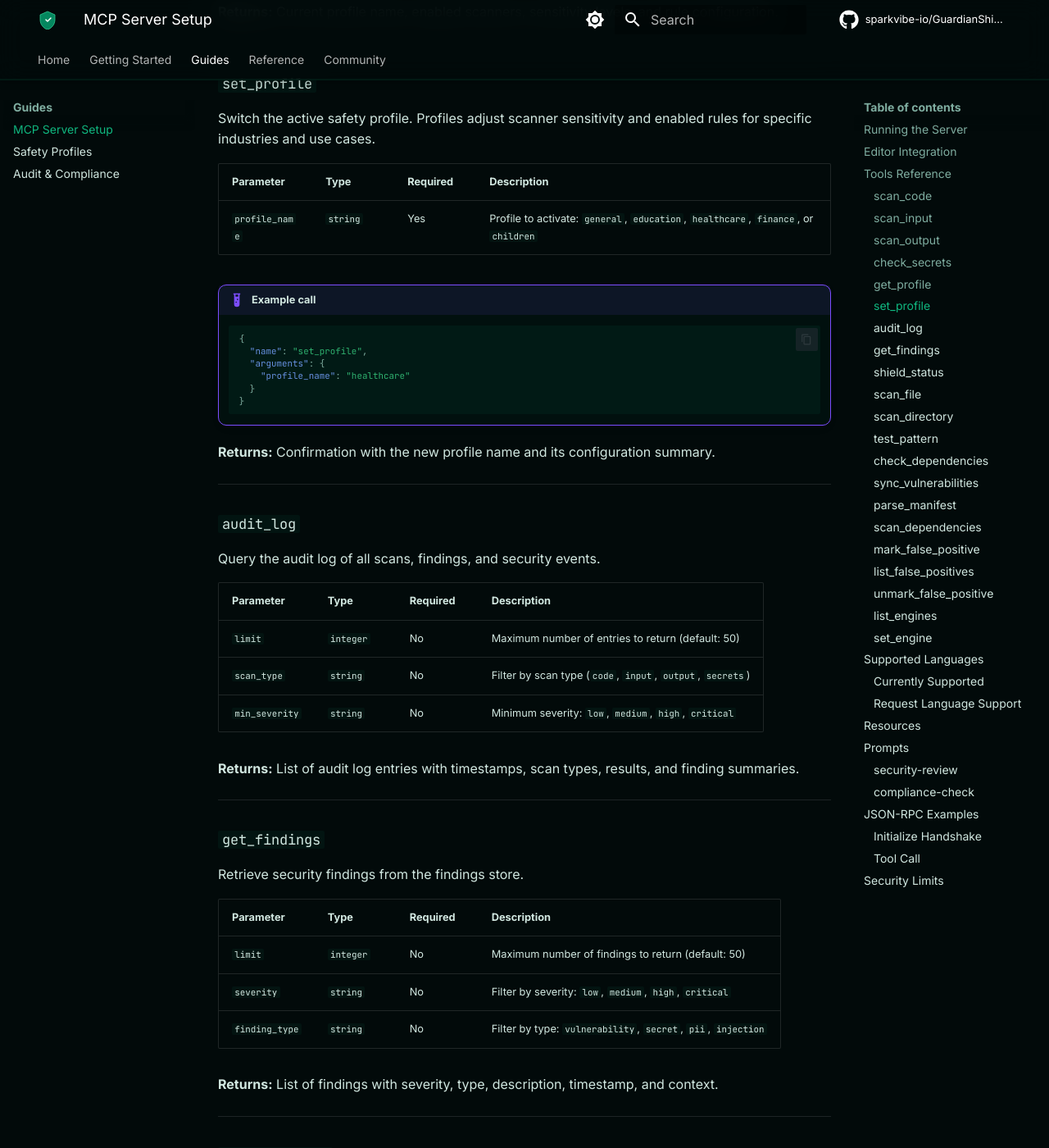
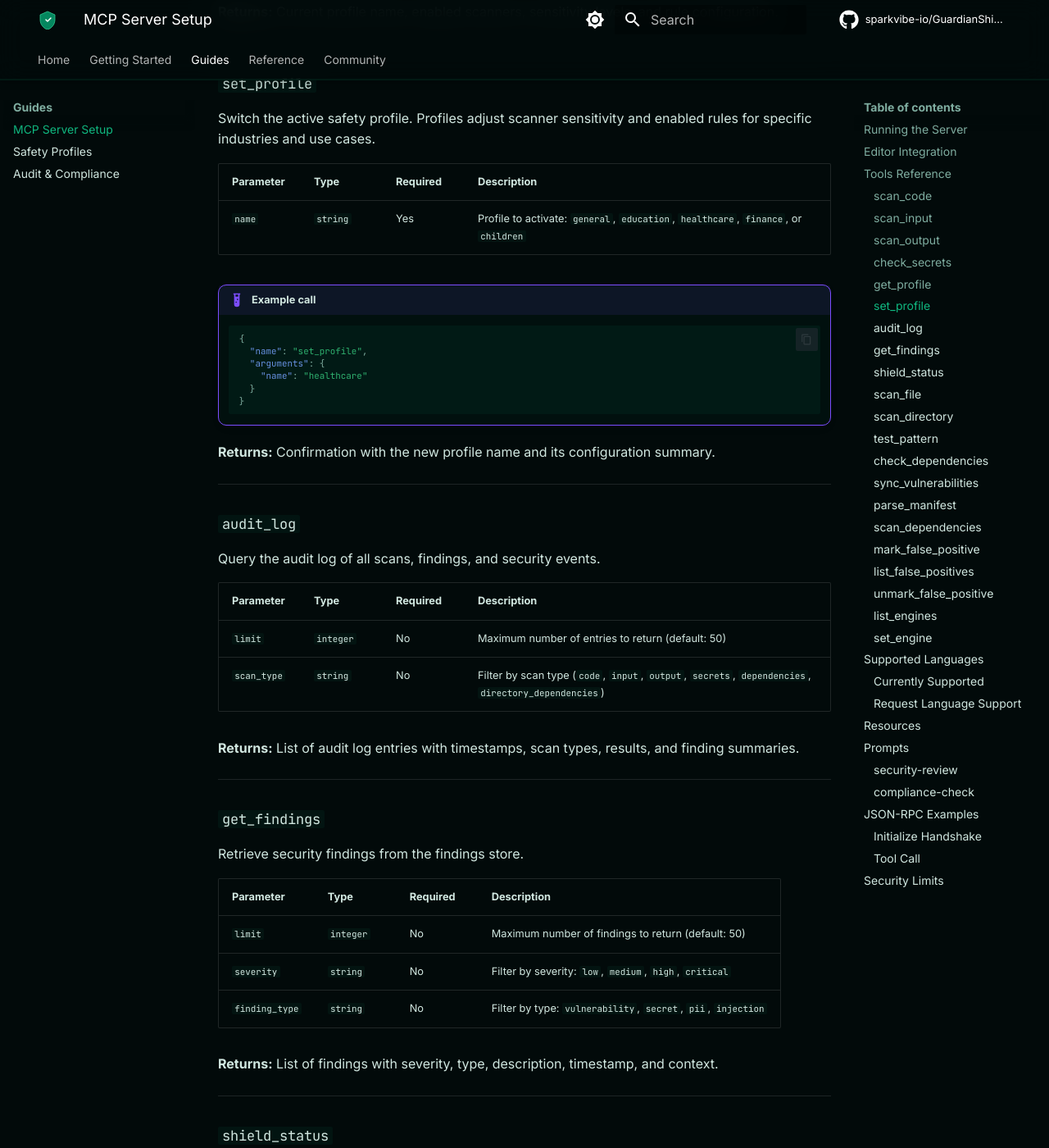
Before and after one commit to sparkvibe-io/GuardianShield, an MkDocs documentation site: the page built from docs/mcp-server.md, in a window 1280 px wide and 1400 px high, scrolled down 4177 px. Shown: the whole window at 82% size. Built offline with MkDocs 1.6.1 and Material for MkDocs 9.7.7, drawn with Linux system fonts in a browser that asks for light colours; comment, search, counter and statistics services are not loaded.

Commit message:
Fix audit crash, scan_dependencies race, docs drift, and error opacity
- Wrap _log() in try/except so scans succeed when audit DB is unwritable
- Return (findings, metadata) tuple from scan_dependencies_in_directory
  to eliminate race condition from querying "latest audit entry"
- Improve MCP error responses with exception type and message context
- Fix set_profile docs: profile_name → name to match implementation
- Remove phantom min_severity param from audit_log docs
- Sync README.md: 16→21 tools, 934→1396 tests, 75+→108+ patterns
- Sync CLAUDE.md: test count, language list, pattern files, key concepts

Co-Authored-By: Claude Opus 4.6 <noreply@anthropic.com>

````diff
--- a/docs/mcp-server.md
+++ b/docs/mcp-server.md
@@ -251,16 +251,16 @@ Get the current safety profile configuration and active rules.
 
 Switch the active safety profile. Profiles adjust scanner sensitivity and enabled rules for specific industries and use cases.
 
-| Parameter      | Type     | Required | Description                                                          |
-|----------------|----------|----------|----------------------------------------------------------------------|
-| `profile_name` | `string` | Yes      | Profile to activate: `general`, `education`, `healthcare`, `finance`, or `children` |
+| Parameter | Type     | Required | Description                                                          |
+|-----------|----------|----------|----------------------------------------------------------------------|
+| `name`    | `string` | Yes      | Profile to activate: `general`, `education`, `healthcare`, `finance`, or `children` |
 
 !!! example "Example call"
     ```json
     {
       "name": "set_profile",
       "arguments": {
-        "profile_name": "healthcare"
+        "name": "healthcare"
       }
     }
     ```
@@ -276,8 +276,7 @@ Query the audit log of all scans, findings, and security events.
 | Parameter      | Type     | Required | Description                                           |
 |----------------|----------|----------|-------------------------------------------------------|
 | `limit`        | `integer`| No       | Maximum number of entries to return (default: 50)     |
-| `scan_type`    | `string` | No       | Filter by scan type (`code`, `input`, `output`, `secrets`) |
-| `min_severity` | `string` | No       | Minimum severity: `low`, `medium`, `high`, `critical` |
+| `scan_type`    | `string` | No       | Filter by scan type (`code`, `input`, `output`, `secrets`, `dependencies`, `directory_dependencies`) |
 
 **Returns:** List of audit log entries with timestamps, scan types, results, and finding summaries.
 
````
Also changed, not shown: CLAUDE.md (+11 -4 lines), README.md (+17 -2 lines), docs/audit.md (+1 -5 lines), 3 other files.
